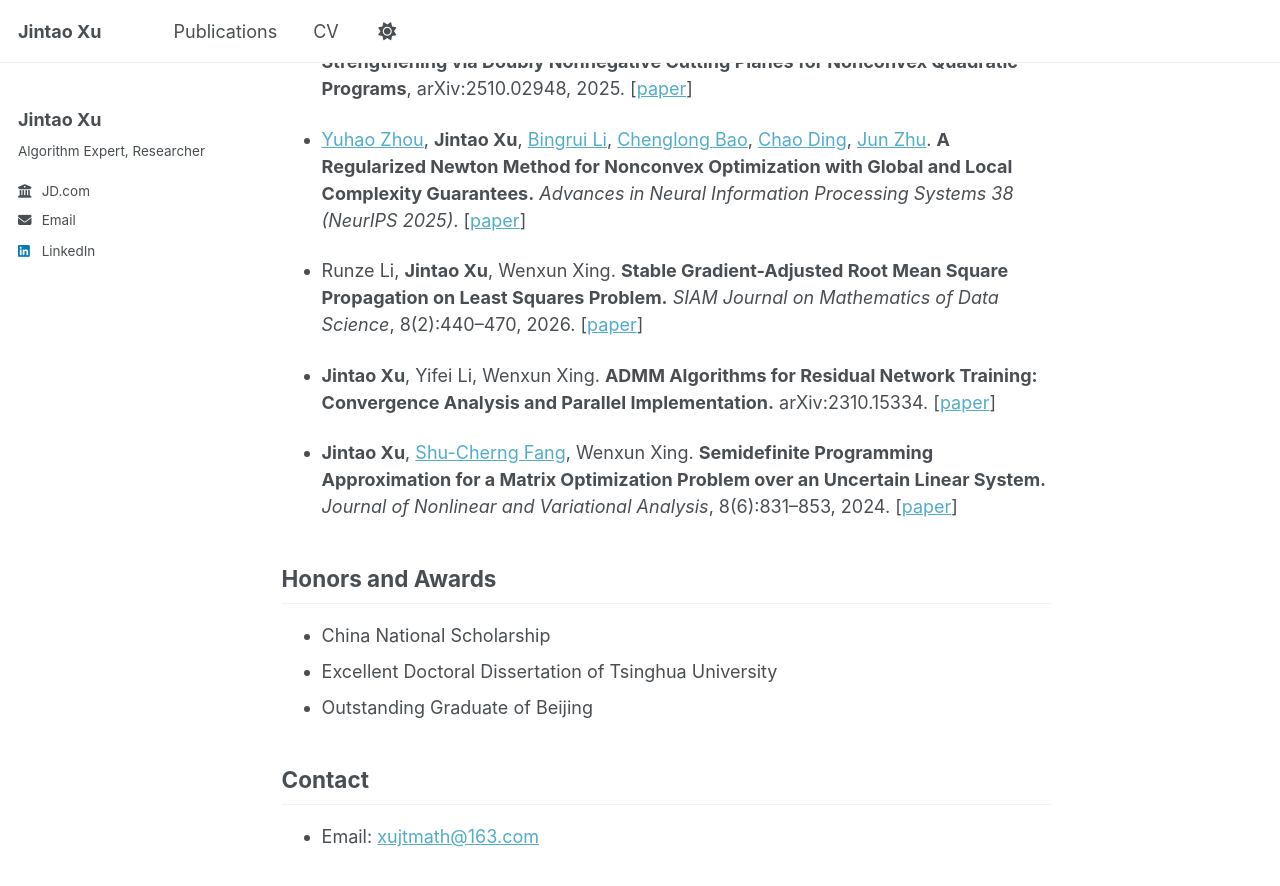
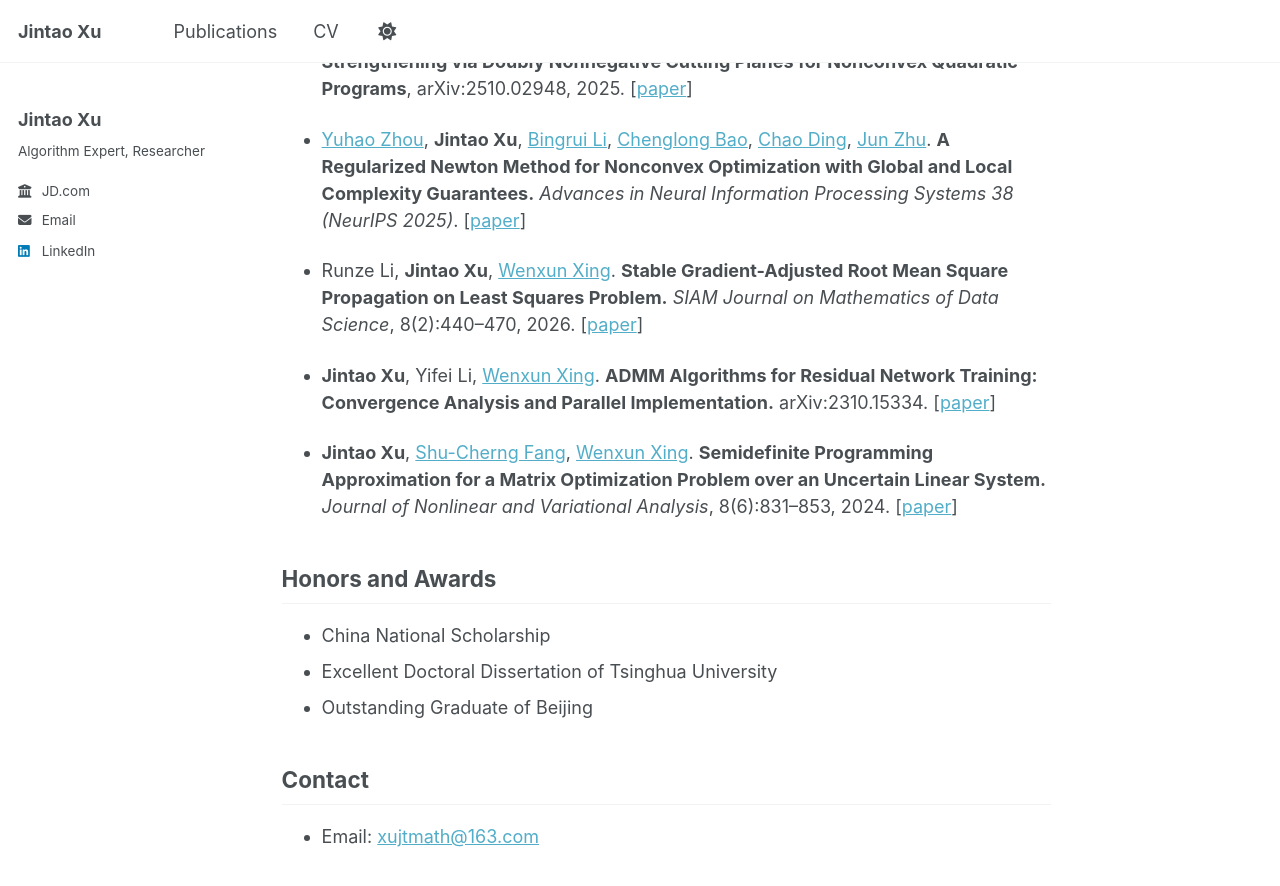
Before and after one commit to JintaoXuMath/JintaoXuMath.github.io, a Jekyll site: the page built from _pages/about.md, in a window 1280 px wide and 900 px high, scrolled down 2254 px. Shown: the top 886 px of the window. Built offline with Jekyll 4.4.1, drawn with Linux system fonts in a browser that asks for light colours; part of the change alters nothing that is shown.

Commit message:
Update academic details and publication references

```diff
--- a/_pages/about.md
+++ b/_pages/about.md
@@ -11,7 +11,7 @@ redirect_from:
 
 I am an **Algorithm Expert, Researcher (Tech Genius Team, TGT) at JD.com**, working at the intersection of **Artificial Intelligence, Operations Research, and Supply Chain Optimization**. My current work focuses on building intelligent decision-making systems that combine mathematical optimization, machine learning, and large language models, with applications in inventory management, fulfillment, and large-scale combinatorial optimization.
 
-Before joining JD.com, I was a Postdoctoral Fellow in the [Department of Applied Mathematics](https://www.polyu.edu.hk/ama/) at [The Hong Kong Polytechnic University](https://www.polyu.edu.hk/), working with [Prof. Defeng Sun](https://www.polyu.edu.hk/ama/profile/dfsun/). I received my Ph.D. in Mathematics (Operations Research / Mathematical Programming / Artificial Intelligence) from the [Department of Mathematical Sciences](https://math.tsinghua.edu.cn/mathen/) at [Tsinghua University](https://www.tsinghua.edu.cn/en/) in 2024, supervised by [Prof. Wenxun Xing](https://www.genealogy.math.ndsu.nodak.edu/id.php?id=182440) and [Prof. Shu-Cherng Fang](https://ise.ncsu.edu/people/fang/) from [NC State University](https://www.ncsu.edu/).
+Before joining JD.com, I was a Postdoctoral Fellow in the [Department of Applied Mathematics](https://www.polyu.edu.hk/ama/) at [The Hong Kong Polytechnic University](https://www.polyu.edu.hk/), working with [Prof. Defeng Sun](https://www.polyu.edu.hk/ama/profile/dfsun/). I received my Ph.D. in Mathematics (Operations Research / Mathematical Programming / Artificial Intelligence) from the [Department of Mathematical Sciences](https://math.tsinghua.edu.cn/mathen/) at [Tsinghua University](https://www.tsinghua.edu.cn/en/) in 2024, supervised by [Prof. Wenxun Xing](https://math.tsinghua.edu.cn/mathen/info/1312/3525.htm) and [Prof. Shu-Cherng Fang](https://ise.ncsu.edu/people/fang/) from [NC State University](https://www.ncsu.edu/).
 
 ## Employment
 
@@ -59,11 +59,11 @@ My research broadly lies in **AI for decision making**, with particular interest
 
 - [Yuhao Zhou](https://yuhaoz.com/), **Jintao Xu**, [Bingrui Li](https://bingrui-li.github.io/), [Chenglong Bao](https://matbc.github.io/), [Chao Ding](https://www.dingchao.info/), [Jun Zhu](https://ml.cs.tsinghua.edu.cn/~jun/index.shtml). **A Regularized Newton Method for Nonconvex Optimization with Global and Local Complexity Guarantees.** *Advances in Neural Information Processing Systems 38 (NeurIPS 2025)*. [[paper](https://proceedings.neurips.cc/paper_files/paper/2025/hash/6a39cf3b666f8bdb2223f253981f3869-Abstract-Conference.html)]
 
-- Runze Li, **Jintao Xu**, Wenxun Xing. **Stable Gradient-Adjusted Root Mean Square Propagation on Least Squares Problem.** *SIAM Journal on Mathematics of Data Science*, 8(2):440–470, 2026. [[paper](https://epubs.siam.org/doi/10.1137/24M171262X)]
+- Runze Li, **Jintao Xu**, [Wenxun Xing](https://math.tsinghua.edu.cn/mathen/info/1312/3525.htm). **Stable Gradient-Adjusted Root Mean Square Propagation on Least Squares Problem.** *SIAM Journal on Mathematics of Data Science*, 8(2):440–470, 2026. [[paper](https://epubs.siam.org/doi/10.1137/24M171262X)]
 
-- **Jintao Xu**, Yifei Li, Wenxun Xing. **ADMM Algorithms for Residual Network Training: Convergence Analysis and Parallel Implementation.** arXiv:2310.15334. [[paper](https://arxiv.org/abs/2310.15334)]
+- **Jintao Xu**, Yifei Li, [Wenxun Xing](https://math.tsinghua.edu.cn/mathen/info/1312/3525.htm). **ADMM Algorithms for Residual Network Training: Convergence Analysis and Parallel Implementation.** arXiv:2310.15334. [[paper](https://arxiv.org/abs/2310.15334)]
 
-- **Jintao Xu**, [Shu-Cherng Fang](https://ise.ncsu.edu/people/fang/), Wenxun Xing. **Semidefinite Programming Approximation for a Matrix Optimization Problem over an Uncertain Linear System.** *Journal of Nonlinear and Variational Analysis*, 8(6):831–853, 2024. [[paper](https://jnva.biemdas.com/archives/2536)]
+- **Jintao Xu**, [Shu-Cherng Fang](https://ise.ncsu.edu/people/fang/), [Wenxun Xing](https://math.tsinghua.edu.cn/mathen/info/1312/3525.htm). **Semidefinite Programming Approximation for a Matrix Optimization Problem over an Uncertain Linear System.** *Journal of Nonlinear and Variational Analysis*, 8(6):831–853, 2024. [[paper](https://jnva.biemdas.com/archives/2536)]
 
 ## Honors and Awards
 
```
